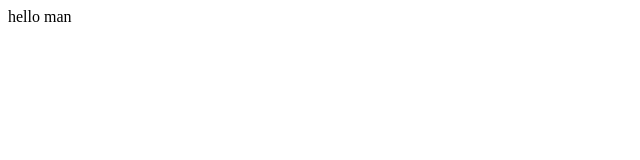
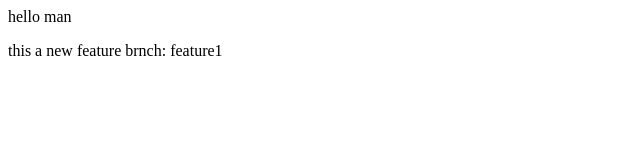
Before and after one commit to KeerthanKKK/local-repo, a plain HTML site: page index.html in a window 1280 px wide. Shown: the whole page, without its empty margins (0-640 px from the left). Drawn offline with Linux system fonts and the light colour scheme.

Commit message:
First update in feature1

```diff
--- a/index.html
+++ b/index.html
@@ -1 +1,2 @@
 <p>hello man</p>
+<p>this a new feature brnch: feature1</p>
```
